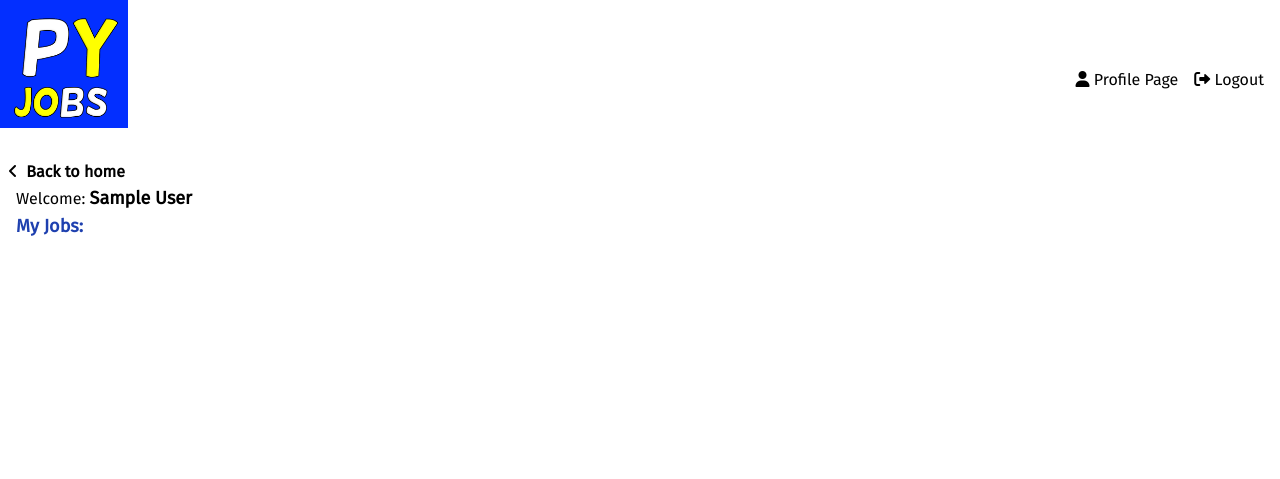
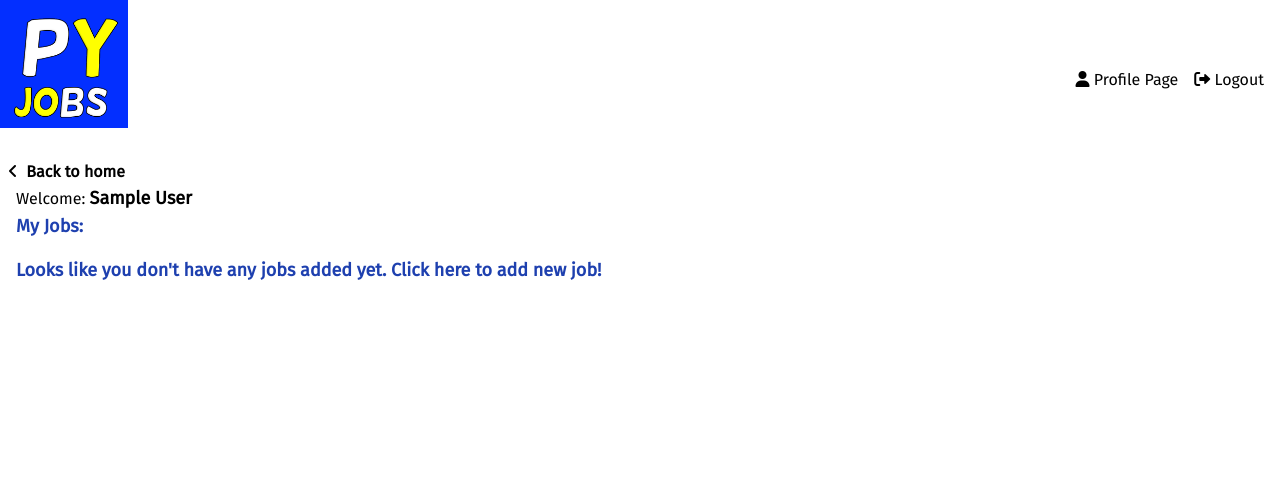
Before and after one commit to Djolen/PyJobs, a Flask app: page /user/profile in a window 1280 px wide. Shown: the top 479 px of the page. Run offline with Flask 2, Linux system fonts and the light colour scheme; the visitor is signed in with stand-in values (Sample User, id 1); data comes from the database, SQL or seed files in the repository; data that the repository does not hold is empty; some libraries are stand-ins or nearby versions.

Commit message:
search, profile

```diff
--- a/app.py
+++ b/app.py
@@ -1,9 +1,11 @@
 
 from datetime import datetime
+from operator import or_
 import os
 from flask import Flask, render_template, request, redirect, url_for, flash
 from flask_migrate import Migrate
 from flask_sqlalchemy import SQLAlchemy
+from sqlalchemy import or_
 from werkzeug.utils import secure_filename
 from flask_bcrypt import Bcrypt
 from forms import CreateJobForm, EditJobForm, RegisterUserForm, LoginUserFormn
@@ -75,6 +77,11 @@ def index(page_num):
         search = "%{}%".format(tag)
         jobs = Job.query.filter(Job.tags.like(search)).paginate(per_page=10, page=1, error_out=True)
         return render_template('index.html', jobs = jobs)
+    if 'search' in request.args:
+        search = request.args['search']
+        search = "%{}%".format(search)
+        jobs = Job.query.filter(or_(Job.title.like(search) , Job.company.like(search), Job.tags.like(search))).paginate(per_page=10, page=1, error_out=True)
+        return render_template('index.html', jobs = jobs)
     jobs = Job.query.order_by(Job.creater_at.desc()).paginate(per_page=10, page=page_num, error_out=True)
     return render_template('index.html', jobs = jobs)
 
@@ -101,7 +108,7 @@ def add():
         description = form.description.data
         file.save(os.path.join(os.path.abspath(os.path.dirname(__file__)),app.config['UPLOAD_FOLDER'],secure_filename(file.filename)))
         filename =  secure_filename(file.filename)
-        newJob = Job(title=title,description=description,website=website,company=company,location=location, email=email,tags=tags,filename=filename)
+        newJob = Job(title=title,description=description,website=website,company=company,location=location, email=email,tags=tags,filename=filename, user_id = current_user.id)
         db.session.add(newJob)
         db.session.commit()
 
@@ -114,6 +121,9 @@ def delete():
     if request.method == "POST":
         id = request.form['id']
         job = Job.query.filter_by(id=id).first()
+        if current_user.id != job.user_id:
+            flash('Acces denied')
+            return redirect(url_for('index'))
         db.session.delete(job)
         db.session.commit()
 
@@ -160,6 +170,9 @@ def update():
             filename =  secure_filename(file.filename)
             job.filename = filename
 
+        if current_user.id != job.user_id:
+            flash('Acces denied')
+            return redirect(url_for('index'))
 
         job.title = title
         job.company = company
@@ -205,7 +218,7 @@ def register():
         db.session.add(new_user)
         db.session.commit()
 
-
+        flash('Account succesfully created! Please login.')
         return redirect(url_for('index'))
     else:
         flash("Password didn't match")
--- a/templates/layout.html
+++ b/templates/layout.html
@@ -49,7 +49,7 @@
         {% else %}
 
 
-            <div class="flex  mx-2">
+            <div class="hidden  mx-2 md:flex">
                 <a class="mx-2 hover:text-blue-800" href="{{url_for('profile')}}">
                 <i class="fa-solid fa-user"></i>
                 <h1 class="inline"> Profile Page</h1>
@@ -79,7 +79,7 @@
             2022 &copy; All Rights Reserved
         </h1>
 
-        <button class="bg-yellow-200 text-white font-bold p-4 absolute right-10 hover:bg-yellow-300">
+        <button class="bg-yellow-200 text-white font-bold p-4 absolute right-10 hidden md:flex hover:bg-yellow-300">
             <a href="/jobs/create" class="w-full h-full">
                 Post Job
             </a>
--- a/templates/partials/search.html
+++ b/templates/partials/search.html
@@ -1,7 +1,7 @@
-<form action="">
+<form action="/" method="GET">
     <div class="flex searchSection items-center">
         <i class="fa fa-search text-gray-500"></i>
-        <input type="text" name="" id="" placeholder="Search jobs.." class="w-4/5 p-2">
-        <button class="bg-blue-400 p-4 w-1/5 font-bold"> Search</button>
+        <input type="text" name="search" id="" placeholder="Search jobs.." class="w-4/5 p-2">
+        <button class="bg-blue-400 p-4 w-1/5 font-bold" type="submit"> Search</button>
     </div>
 </form>
--- a/templates/user/profile.html
+++ b/templates/user/profile.html
@@ -13,9 +13,10 @@
     <!-- JOB SECTION -->
     <div class="flex flex-col p-4 mb-20">
         <!-- job card -->
+        {% if jobs %}
         {% for job in jobs %}
         {% set tags = job.tags.split(',') %}
-        <div class="flex w-full h-[40vh] border-solid border-2 p-2 border-indigo-600 rounded mb-4 bg-gray-100 jobCard">
+        <div class="flex w-full h-[45vh] border-solid border-2 p-2 border-indigo-600 rounded mb-4 bg-gray-100 jobCard">
             <img class="w-1/4 h-full mr-12 hidden md:flex" src="/static/logos/{{job.filename}}" alt="" srcset="" >
             <div class="flex flex-col justify-between">
                 <div class="flex flex-col mb-12">
@@ -34,10 +35,37 @@
                     </a>
                     {% endfor %}
                 </div>
+
+                <div class="h-[2px] w-[30vw] bg-black my-1" ></div>
+
+                <div class="self-start flex">
+                    <form action="/jobs/delete" method="POST">
+                        <input type="text"  name="id" id="" hidden value="{{ job.id }}">
+                        <button type="Submit" class="bg-yellow-400 text-white mr-2 p-1 rounded hover:opacity-[90%]">
+                            <i class="fa-solid fa-trash-can"></i>
+                            Delete Job
+                        </button>
+                    </form>
+
+                    <form action="/jobs/edit" method="POST">
+                        <input type="text"  name="id" id="" hidden value="{{ job.id }}">
+                        <button type="Submit" class="bg-yellow-400 text-white mr-2 p-1 rounded hover:opacity-[90%]">
+                            <i class="fa-solid fa-pen"></i>
+                            Edit Job
+                        </button>
+                    </form>
+                </div>
+
             </div>
         </div>
         {% endfor %}
 
+        {% else %}
+
+            <h1 class="font-bold text-lg text-blue-800 hover:text-blue-500"> <a href="/jobs/create"> Looks like you don't have any jobs added yet. Click here to add new job! </a> </h1>
+
+        {% endif %}
+
     </div>
 
 {% endblock %}
```
Also changed, not shown: templates/show.html (+4 -17 lines), templates/partials/hero.html (line endings or trailing spaces).
